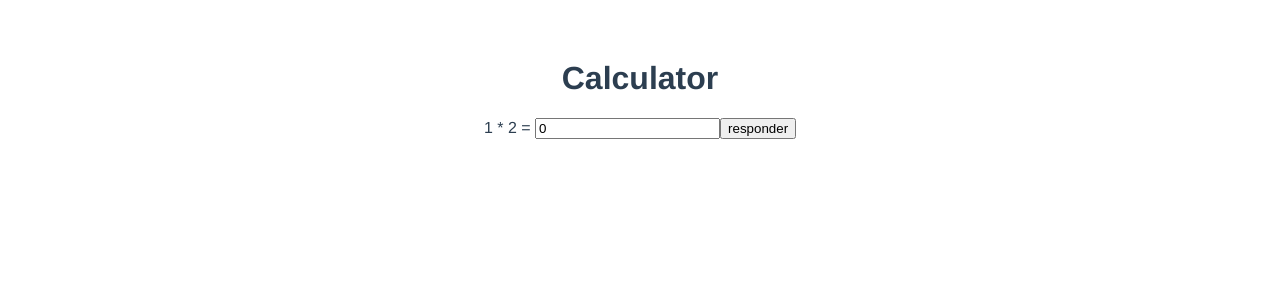
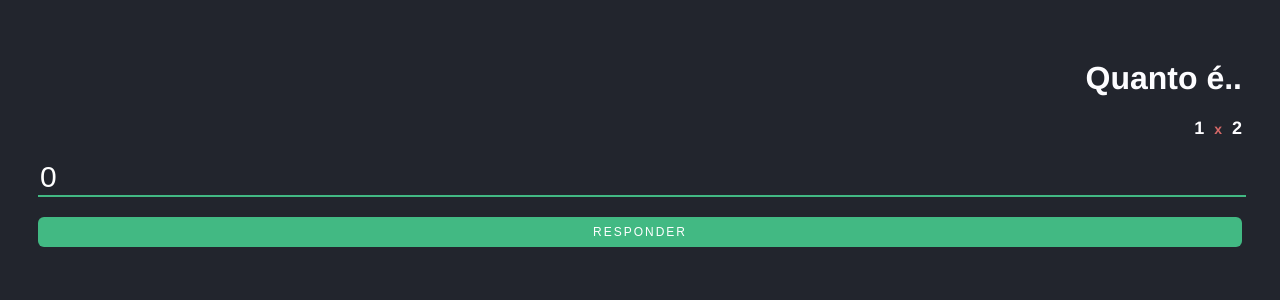
Before and after one commit to edimossilva/calculator, a Vue app: page / in a window 1280 px wide. Shown: the top 300 px of the page. Built offline with nearby package versions, Linux system fonts and the light colour scheme.

Commit message:
:art: add style to calculator

```diff
--- a/src/App.vue
+++ b/src/App.vue
@@ -19,7 +19,11 @@ export default {
   -webkit-font-smoothing: antialiased;
   -moz-osx-font-smoothing: grayscale;
   text-align: center;
-  color: #2c3e50;
+  color: #fdfdff;
   margin-top: 60px;
 }
+
+body {
+  background-color: #22252d;
+}
 </style>
--- a/src/components/CalculatorComponent.vue
+++ b/src/components/CalculatorComponent.vue
@@ -1,5 +1,5 @@
 <template>
-  <div class="hello">
+  <!-- <div class="hello">
     <h1>Calculator</h1>
 
     {{number1}} * {{number2}} =
@@ -7,6 +7,18 @@
     <input type="number" v-model="result"/>
     <input type="button" value="responder" v-on:click.exact="calculateOnClick"/>
 
+  </div> -->
+  <div class="container">
+    <div>
+      <h1>Quanto é..</h1>
+      <div class="row-numbers">
+        <span class="number-sm">{{number1}}</span>
+        <span class="mult"> x </span>
+        <span class="number-sm">{{number2}}</span>
+      </div>
+      <input type="number" class="response-input" v-model="result" />
+      <button class="response-button" v-on:click.exact="calculateOnClick">RESPONDER</button>
+    </div>
   </div>
 </template>
 
@@ -56,4 +68,44 @@ li {
 a {
   color: #42b983;
 }
+.container {
+  padding: 0px 30px;
+  text-align: right;
+}
+.number-sm {
+  font-size: 18px;
+  font-weight: bold;
+}
+.row-numbers {
+  display: flex;
+  align-items: center;
+  justify-content: end;
+}
+.mult {
+  font-size: 14px;
+  font-weight: bold;
+  color: #d66968;
+  padding: 0px 10px;
+}
+.response-input {
+  width: 100%;
+  background: transparent;
+  color: #fff;
+  font-size: 30px;
+  margin-top: 20px;
+  border: none;
+  border-bottom: 2px solid #42b983;
+}
+
+.response-button {
+  background-color: #42b983;
+  width: 100%;
+  border: none;
+  margin-top: 20px;
+  padding: 8px;
+  border-radius: 6px;
+  color: #fff;
+  letter-spacing: 2px;
+  font-size: 12px;
+}
 </style>
```
